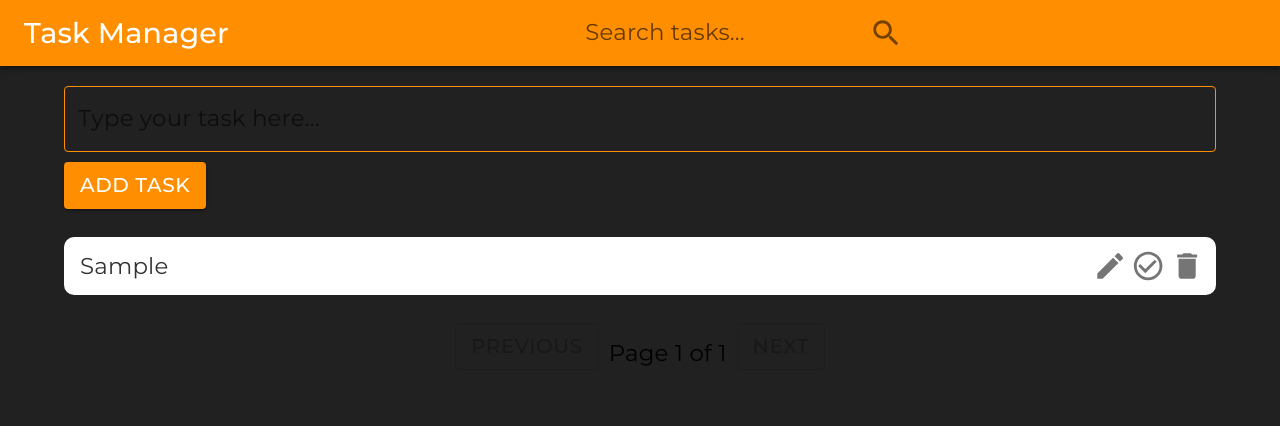
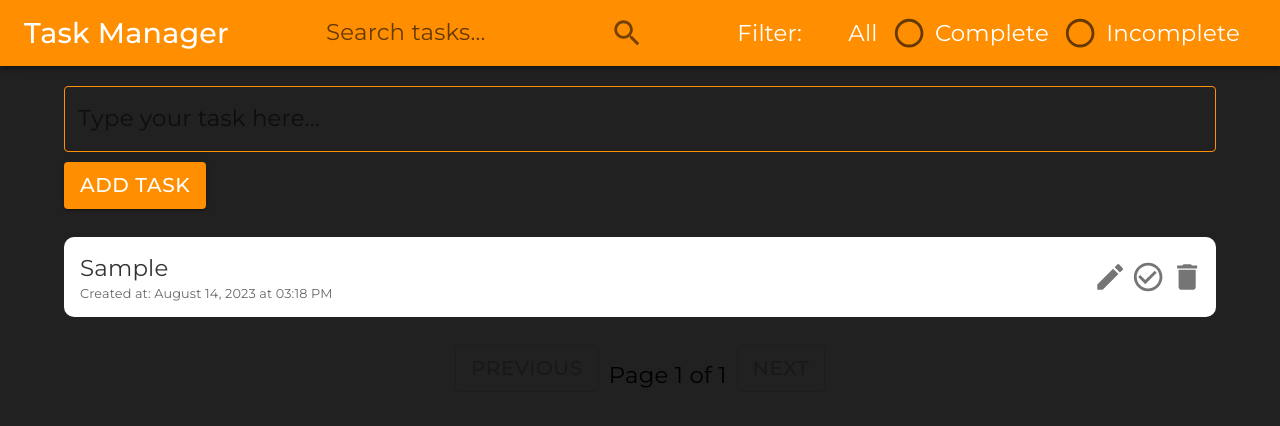
Before and after one commit to GabrielZolk/taskmanager-vip, a React (Vite) app: page / in a window 1280 px wide. Both pictures are taken after typing "Sample" into the empty fields and a click on the button "ADD TASK". Shown: the top 426 px of the page. Built offline with nearby package versions, Linux system fonts and the light colour scheme.

Commit message:
feat: filter, save system

```diff
--- a/src/App.css
+++ b/src/App.css
@@ -24,3 +24,11 @@
     background-color: #333;
     border: 2px solid #FF8F00;
 }
+
+.css-1cj0fk2-MuiButtonBase-root-MuiRadio-root.Mui-checked.done-filter-input {
+    color: #FFFFFF;
+}
+
+.css-3o0168-MuiTypography-root {
+    font-size: .8rem !important;
+}
--- a/src/App.tsx
+++ b/src/App.tsx
@@ -13,6 +13,9 @@ import {
   IconButton,
   Modal,
   Box,
+  FormControlLabel,
+  Radio,
+  RadioGroup,
 } from '@mui/material';
 import DeleteIcon from '@mui/icons-material/Delete';
 import EditIcon from '@mui/icons-material/Edit';
@@ -35,12 +38,24 @@ function App() {
   const [currentPage, setCurrentPage] = useState(1);
   const [searchTerm, setSearchTerm] = useState('');
   const [filteredTasks, setFilteredTasks] = useState<Task[]>([]);
+  const [filterOption, setFilterOption] = useState<'all' | 'completed' | 'incomplete'>('all');
+
   const editInputRef = useRef<HTMLInputElement | null>(null);
   const tasksPerPage = 5;
 
   const indexOfLastTask = currentPage * tasksPerPage;
   const indexOfFirstTask = indexOfLastTask - tasksPerPage;
-  const currentTasks = filteredTasks.slice(indexOfFirstTask, indexOfLastTask);
+
+  const currentTasks = filteredTasks
+    .filter(task => {
+      if (filterOption === 'completed') {
+        return task.completed;
+      } else if (filterOption === 'incomplete') {
+        return !task.completed;
+      }
+      return true;
+    })
+    .slice(indexOfFirstTask, indexOfLastTask);
 
   const totalPages = filteredTasks.length > 0 ? Math.ceil(filteredTasks.length / tasksPerPage) : 1;
 
@@ -50,6 +65,28 @@ function App() {
     );
     setFilteredTasks(filtered);
   }, [tasks, searchTerm]);
+
+  const saveTasksToLocalStorage = (tasks: Task[]) => {
+    localStorage.setItem('tasks', JSON.stringify(tasks));
+  };
+
+  const loadTasksFromLocalStorage = () => {
+    const tasksFromLocalStorage = localStorage.getItem('tasks');
+    return tasksFromLocalStorage ? JSON.parse(tasksFromLocalStorage) : [];
+  };
+
+  useEffect(() => {
+    const loadedTasks = loadTasksFromLocalStorage();
+
+    if (loadedTasks.length > 0) {
+      setTasks(loadedTasks);
+      setFilteredTasks(loadedTasks);
+    }
+  }, []);
+
+  useEffect(() => {
+    saveTasksToLocalStorage(tasks);
+  }, [tasks]);
 
   const handleTaskAdd = () => {
     if (taskInput) {
@@ -119,7 +156,20 @@ function App() {
             }}
             style={{ margin: '0 auto' }}
           />
-
+          <RadioGroup
+            aria-label="task-filter"
+            name="task-filter"
+            value={filterOption}
+            onChange={(e) => setFilterOption(e.target.value as 'all' | 'completed' | 'incomplete')}
+            style={{ flexDirection: 'row' }}
+          >
+            <Typography variant="subtitle1" gutterBottom style={{ display: 'flex', alignItems: 'center', margin: '0 5px 0 0' }}>
+              Filter:
+            </Typography>
+            <FormControlLabel value="all" control={<Radio className='done-filter-input' />} label="All" />
+            <FormControlLabel value="completed" control={<Radio className='done-filter-input' />} label="Complete" />
+            <FormControlLabel value="incomplete" control={<Radio className='done-filter-input' />} label="Incomplete" />
+          </RadioGroup>
         </Toolbar>
       </AppBar>
       <Container style={{ marginTop: '20px' }}>
@@ -147,7 +197,17 @@ function App() {
               key={task.id}
               className={task.completed ? 'taskCompleted' : ''}
             >
-              <ListItemText primary={task.content} />
+              <ListItemText
+                primary={task.content}
+                secondary={`Created at: ${new Date(task.id).toLocaleString('en-US', {
+                  year: 'numeric',
+                  month: 'long',
+                  day: 'numeric',
+                  hour: '2-digit',
+                  minute: '2-digit',
+                })}`}
+                className="task-date"
+              />
               <ListItemSecondaryAction>
                 <IconButton
                   edge="end"
```
